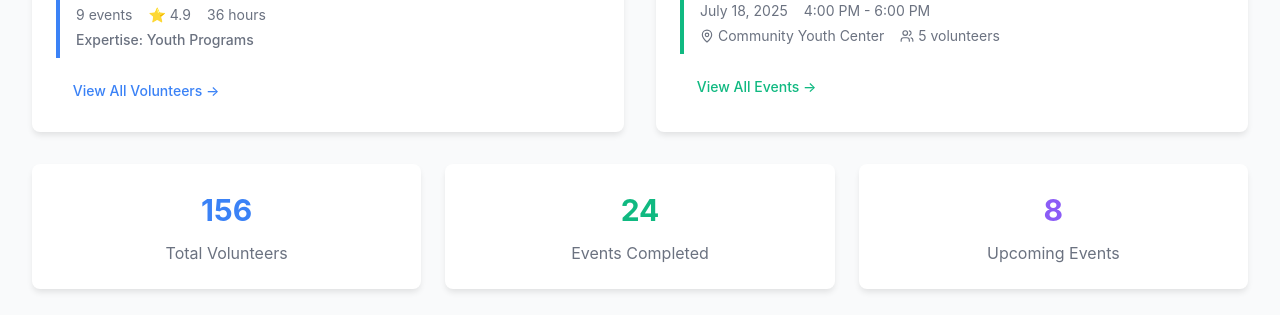
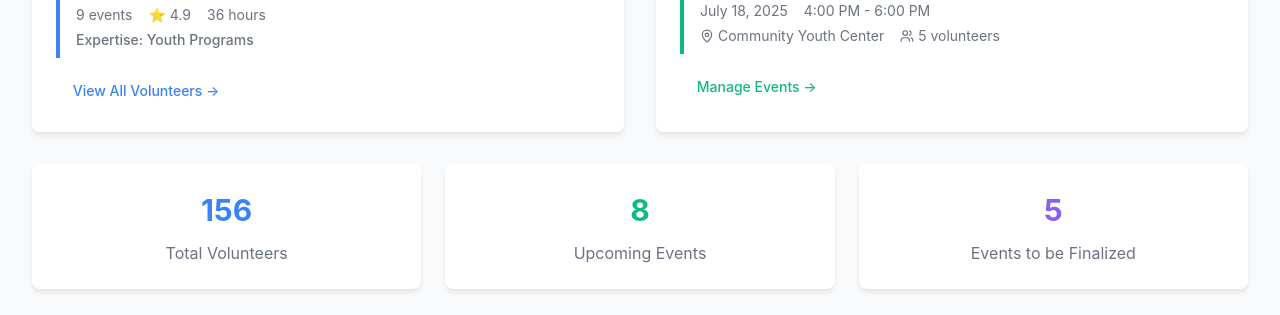
Before and after one commit to group-08-fullstack/volunteer-management-app, a React (Vite) app: page /admindash in a window 1280 px wide. Shown: the part 524-839 px from the top of the page. Built offline with nearby package versions, Linux system fonts and the light colour scheme.

Commit message:
Update AdminDash.jsx
updated admin dash text

```diff
--- a/src/components/AdminDash.jsx
+++ b/src/components/AdminDash.jsx
@@ -542,7 +542,7 @@ export default function AdminDashboard() {
               onMouseEnter={(e) => e.target.style.color = '#059669'}
               onMouseLeave={(e) => e.target.style.color = '#10b981'}
             >
-              View All Events →
+              Manage Events →
             </button>
           </div>
         </div>
@@ -585,9 +585,9 @@ export default function AdminDashboard() {
               marginBottom: '0.5rem',
               color: '#10b981'
             }}>
-              24
+              8
             </div>
-            <div style={{ color: '#6b7280' }}>Events Completed</div>
+            <div style={{ color: '#6b7280' }}>Upcoming Events</div>
           </div>
 
           <div style={{
@@ -603,9 +603,9 @@ export default function AdminDashboard() {
               marginBottom: '0.5rem',
               color: '#8b5cf6'
             }}>
-              8
+              5
             </div>
-            <div style={{ color: '#6b7280' }}>Upcoming Events</div>
+            <div style={{ color: '#6b7280' }}>Events to be Finalized</div>
           </div>
         </div>
       </div>
```
